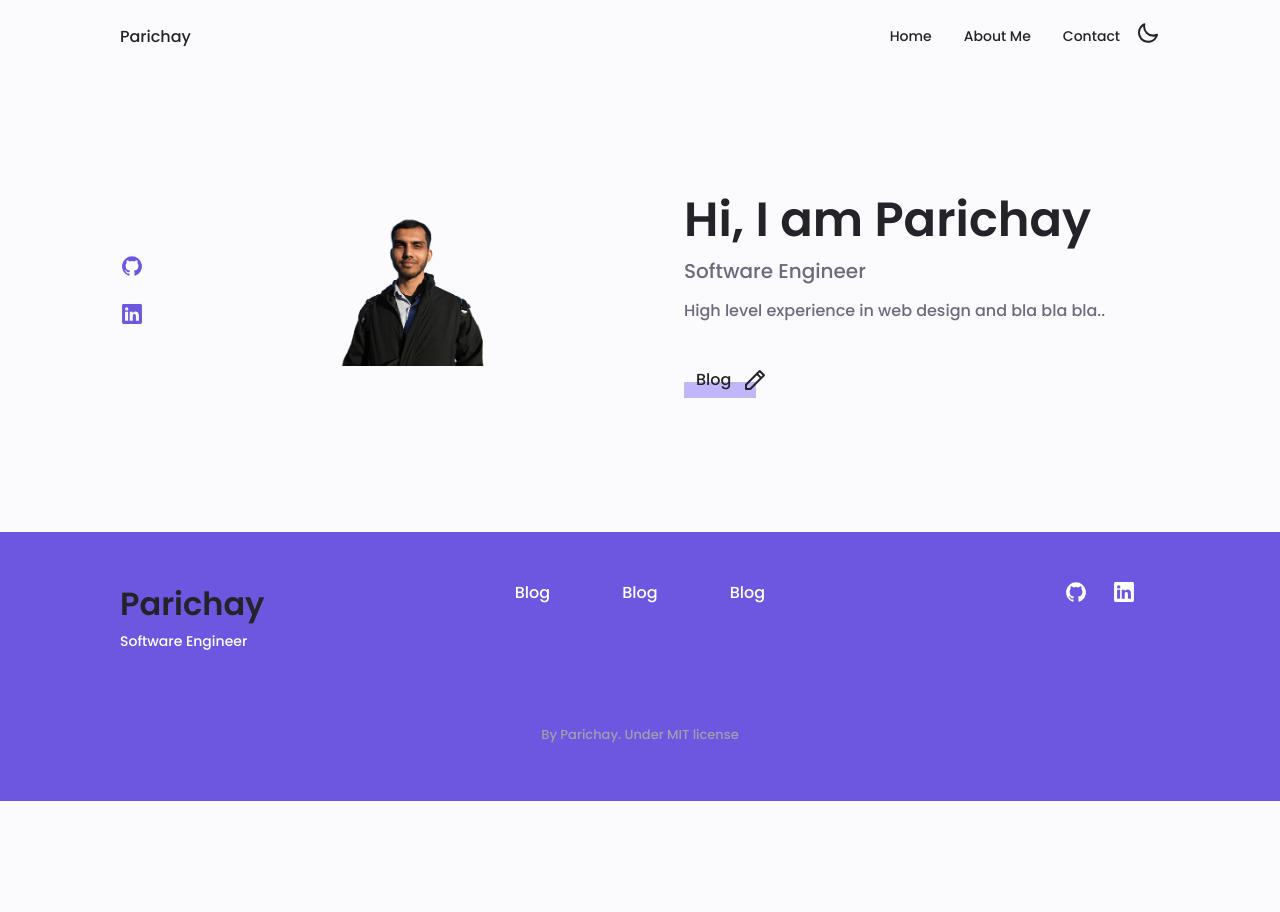
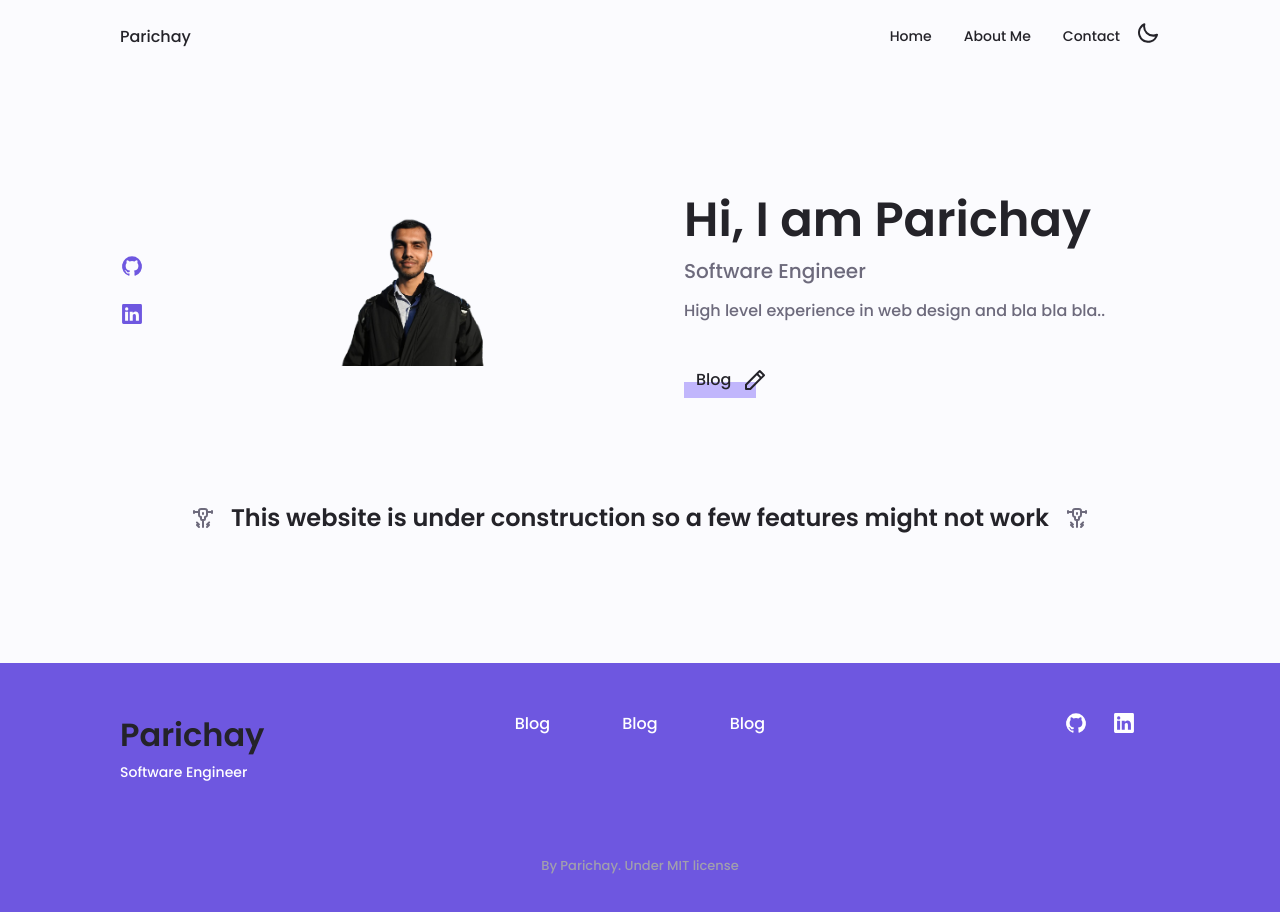
Before and after one commit to baymac/baymac.io, a Next.js app: page / in a window 1280 px wide. Shown: the top 912 px of the page. Before the commit the page ends 801 px from the top, so only its background shows below. Built offline with nearby package versions, Linux system fonts and the light colour scheme.

Commit message:
Add website under construction banner

```diff
--- a/components/Root/Main.js
+++ b/components/Root/Main.js
@@ -1,5 +1,5 @@
 import mainStyles from "./main.module.css";
-import { UilGithub, UilLinkedin, UilPen } from "@iconscout/react-unicons";
+import { UilGithub, UilLinkedin, UilPen, UilJackhammer } from "@iconscout/react-unicons";
 import rootStyles from "./root.module.css";
 import cn from "classnames";
 import Image from "next/image";
@@ -56,6 +56,13 @@ export default function Main() {
             </Link>
           </div>
         </div>
+        <div className={mainStyles.underConstructionFlex}>
+          <div className={cn(mainStyles.underConstructionContainer, rootStyles.grid)}>
+            <UilJackhammer className={mainStyles.underConstructionIcon} />
+            <h2 style={{ textAlign: 'center' }}>This website is under construction so a few features might not work</h2>
+            <UilJackhammer className={mainStyles.underConstructionIcon} />
+          </div>
+        </div>
       </div>
     </main>
   );
--- a/components/Root/main.module.css
+++ b/components/Root/main.module.css
@@ -76,6 +76,23 @@
   transform: scale(1.32, 2.1);
 }
 
+.underConstructionFlex {
+  width: 100%;
+  margin: auto;
+  display: flex;
+  justify-content: center;
+  margin-top: 80px;
+}
+
+.underConstructionContainer {
+  grid-template-columns: max-content 1fr max-content;
+  gap: 1rem;
+}
+
+.underConstructionIcon {
+  align-self: center;
+}
+
 @media screen and (min-width: 568px) {
   .home__content {
     grid-template-columns: max-content 1fr 1fr;
@@ -87,6 +104,10 @@
 
   .home__data {
     grid-column: initial;
+  }
+
+  .underConstructionIcon {
+    /* margin: 0 1rem; */
   }
 }
 
```
